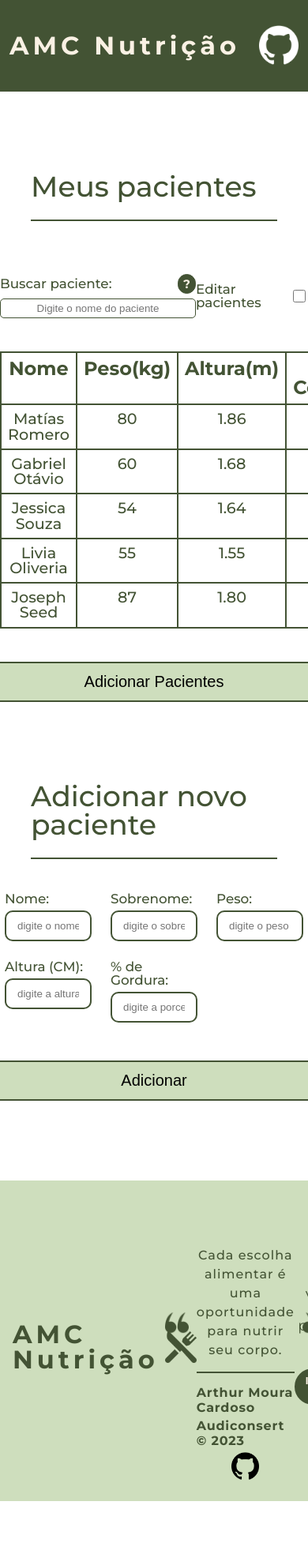
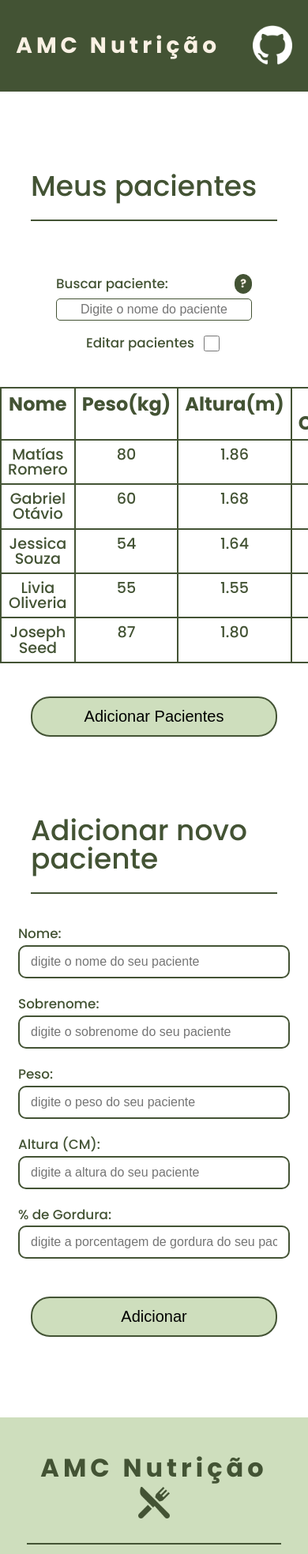
Before and after one commit to Arthur-Moura-Cardoso/AMCNutrition, a plain HTML site: page index.html in a window 390 px wide. Shown: the top 1968 px of the page at 79% size. Before the commit the page ends 1901 px from the top, so only its background shows below. Drawn offline with Linux system fonts and the light colour scheme.

Commit message:
Add files via upload

```diff
--- a/css/abstract/_base.scss
+++ b/css/abstract/_base.scss
@@ -1,6 +1,6 @@
 //fontes
-@import url('https://fonts.googleapis.com/css2?family=Montserrat:wght@400;500;700&display=swap');
-$fonte: 'Montserrat', sans-serif;
+@import url('https://fonts.googleapis.com/css2?family=Poppins:wght@400;500;700&display=swap');
+$fonte: 'Poppins', sans-serif;
 
 //cores
 $cor-primaria: #435334;
--- a/css/componentes/_footer.scss
+++ b/css/componentes/_footer.scss
@@ -136,6 +136,10 @@ footer {
                 .container_footer-inscricao {
                     position: relative;
                     width: 30vw;
+                    min-height: 70vh;
+                    display: flex;
+                    align-items: center;
+                    justify-content: center;
                     padding-bottom: 2em;
                     background: $cor-terciaria;
                     border-radius: 50px 0;
@@ -262,6 +266,7 @@ footer {
                     justify-content: center;
                     gap: 12px;
                     height: 100%;
+                    text-align: center;
                     @include fadeIn();
 
                     img {
@@ -289,4 +294,69 @@ footer {
             }
         }
     }
+    hr {
+        display: none;
+    }
 }
+
+@media (max-width: 768px) {
+    footer {
+        .footer_content {
+            flex-direction: column;
+            gap: 23px;
+            .logo_footer {
+                flex-direction: column;
+            }
+            hr {
+                display: block;
+                height: 2px;
+                width: 90%;
+                background: $cor-primaria;
+                outline: none;
+                border: none;
+            }
+            .footer_center {
+                .frase_motivacional {
+                    ::before {
+                        bottom: 4.5em;
+                        left: -0.5em;
+                    }
+
+                    ::after {
+                        bottom: 4.5em;
+                        right: -0.5em;
+                    }
+                }
+            }
+
+            .inscricao_footer {
+                .footer_form {
+                    .container_footer-inscricao {
+                        width: 90vw;
+                        .container_footer-form {
+                            h2 {
+                                margin-top: 2.5em;
+                                font-size: 1.5em;
+                            }
+                        }
+                    }
+                }
+            }
+        }
+    }
+
+}
+
+@media (max-width: 365px) {
+    .frase_motivacional {
+        ::before {
+            bottom: 4em;
+            left: 0em;
+        }
+
+        ::after {
+            bottom: 4em;
+            right: 0em;
+        }
+    }
+}
--- a/css/componentes/_form.scss
+++ b/css/componentes/_form.scss
@@ -23,6 +23,7 @@ form {
             font-size: 1.05em;
         }
         input {
+            font-size: 16px;
             width: 20vw;
             padding: 10px 14px;
             border-radius: 10px;
@@ -31,3 +32,16 @@ form {
         }
     }
 }
+
+@media (max-width:768px) {
+    form {
+        .inputs {
+            grid-template-columns: auto;
+        }
+        .grupo {
+            input {
+                width: 80vw;
+            }
+        }
+    }
+}
--- a/css/componentes/_main.scss
+++ b/css/componentes/_main.scss
@@ -40,11 +40,14 @@ main {
             display: flex;
             gap: 6px;
             flex-direction: column;
-            label {
-                @include label();
-                display: flex;
+            .flex {
                 justify-content: space-between;
-                align-items: center;
+                label {
+                    @include label();
+                    display: flex;
+                    justify-content: space-between;
+                    align-items: center;
+                }
                 span {
                     font-weight: 700;
                     font-size: .9em;
@@ -76,8 +79,7 @@ main {
                         }
                     }
                     &:hover {
-                        .text_balloon
-                            {
+                        .text_balloon {
                             position: absolute;
                             top: -135px;
                             left: -40px;
@@ -88,7 +90,6 @@ main {
                             background: $cor-segundaria;
                             border-radius: 10px;
                             font-size: 1em;
-
                             &::after{
                                     content: '';
                                     position: absolute;
@@ -106,6 +107,7 @@ main {
                 }
             }
             input {
+                font-size: 16px;
                 width: 230px;
                 padding: 4px 8px;
                 border: 1px solid $cor-primaria;
@@ -168,3 +170,43 @@ main {
         }
     }
 }
+
+@media (max-width: 768px) {
+    main {
+        .container {
+            .flex {
+                flex-direction: column;
+                gap: 16px;
+            }
+
+            .filtro {
+                .flex {
+                    flex-direction: row;
+                    span {
+                        .text_balloon {
+                            left: unset;
+                            right: 60px;
+                        }
+                        &:hover {
+                            .text_balloon {
+                                left: unset;
+                                right: -35px;
+                                text-align: center;
+                                width: 150px;
+
+                                &::after{
+                                        left: unset;
+                                        right: 25px;
+                                    }
+                            }
+                        }
+                    }
+                }
+            }
+
+            .botao {
+                width: 80vw;
+            }
+        }
+    }
+}
--- a/css/componentes/_navbar.scss
+++ b/css/componentes/_navbar.scss
@@ -1,8 +1,6 @@
 @import '../abstract/base';
 
 nav {
-/*     position: fixed;
-    top: 0; */
     height: 10vh;
     display: flex;
     align-items: center;
@@ -21,3 +19,20 @@ nav {
         }
     }
 }
+
+
+@media (max-width: 768px) {
+    nav {
+        h1 {
+            font-size: 1.75em;
+        }
+    }
+}
+
+@media (max-width: 365px) {
+    nav {
+        h1 {
+            font-size: 1em;
+        }
+    }
+}
--- a/css/componentes/_tabela.scss
+++ b/css/componentes/_tabela.scss
@@ -8,6 +8,7 @@ table {
     margin: 5vh auto;
     text-align: center;
     @include bordaTabela();
+    overflow: scroll;
     thead {
         tr {
             th {
@@ -45,3 +46,10 @@ table {
         }
     }
 }
+
+/* @media (max-width: 768px) {
+    table {
+        display: none;
+    }
+}
+ */
--- a/index.html
+++ b/index.html
@@ -2,6 +2,7 @@
 <html lang="pt-br">
 	<head>
 		<meta charset="UTF-8">
+		<meta name="viewport" content="width=device-width, initial-scale=1" />
 		<title>AMC Nutrition</title>
 		<link rel="icon" href="img/icon.png" type="image/x-icon">
 		<link rel="stylesheet" type="text/css" href="css/reset.css">
@@ -21,12 +22,14 @@
 				<h2>Meus pacientes</h2>
 				<div class="flex">
 					<div class="filtro">
-						<label for="filtrar-tabela">Buscar paciente:
+						<div class="flex">
+							<label for="filtrar-tabela">Buscar paciente:
+							</label>
 							<span>
 								?
 								<div class="text_balloon">Digite o nome do paciente que deseja encontrar.</div>
 							</span>
-						</label>
+						</div>
 						<input type="text" name="filtro" id="filtrar-tabela" placeholder="Digite o nome do paciente">
 					</div>
 
@@ -141,6 +144,7 @@
 					<h1 class="titulo">AMC Nutrição</h1>
 					<img src="img/icon_footer.png" alt="" class="img_logo-footer">
 				</div>
+				<hr>
 				<div class="footer_center">
 					<div class="frase_motivacional">
 						<p class="frase_motivacional-text"></p>
--- a/js/form-footer.js
+++ b/js/form-footer.js
@@ -90,7 +90,7 @@ tel.addEventListener('focusout', () => {
         mensagem_erro.innerText = "Por favor insira seu telefone"
     }else if (numeroTelefone.length < 14){
         tel.value = ""
-        mensagem_erro.innerText = "Insira um telefone válido (XX)XXXX - XXXX"
+        mensagem_erro.innerText = "Insira um telefone válido (XX)XXXX - XXXXX"
     }else {
         tel.value = numeroTelefone
     }
```
Also changed, not shown: css/style.css, 1 other file.
